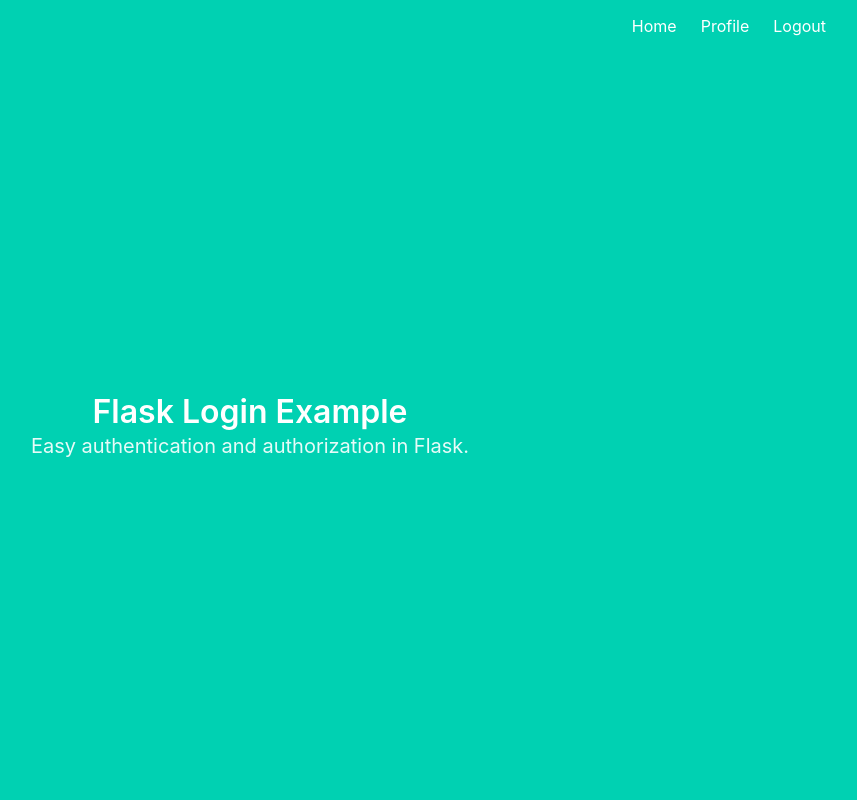
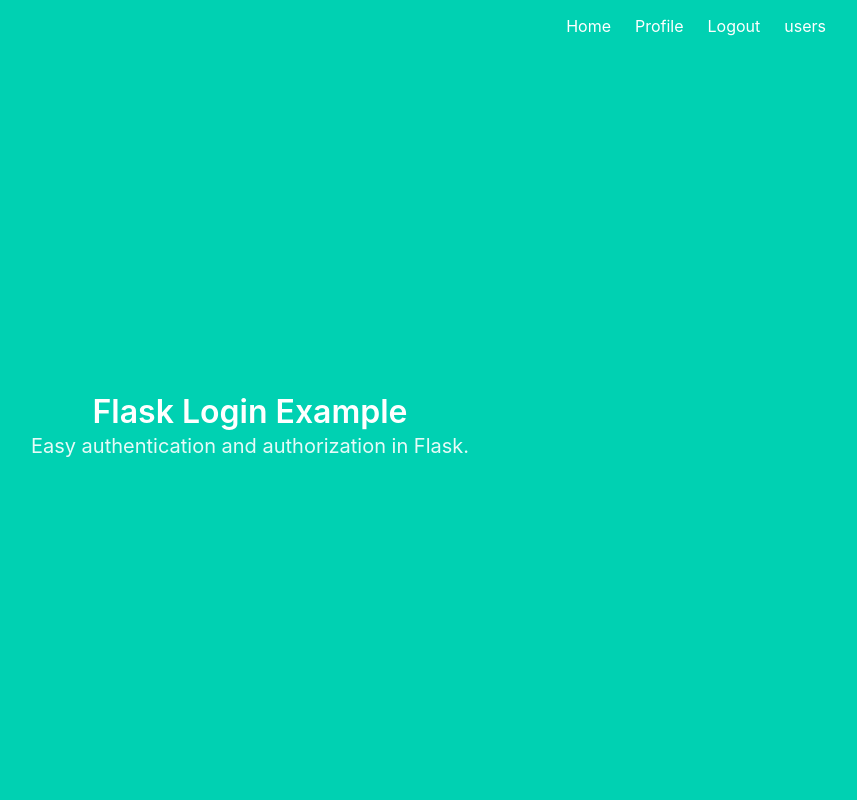
Before and after one commit to osunguk/Flask_auth, a Flask app: page / in a window 1280 px wide. Shown: the whole page, without its empty margins (390-1247 px from the left). Run offline with Flask 2, Linux system fonts and the light colour scheme; a user stored in the database is signed in.

Commit message:
user 리스트 보는 url 추가

```diff
--- a/project/main.py
+++ b/project/main.py
@@ -2,6 +2,7 @@
 from flask import Blueprint, render_template
 from flask_login import login_required, current_user
 from . import db
+from .models import User
 
 main = Blueprint('main', __name__)
 
@@ -15,3 +16,10 @@ def index():
 @login_required
 def profile():
     return render_template('profile.html', name=current_user.name)
+
+
+@login_required
+@main.route('/users')
+def users():
+    users = User.query.all()
+    return render_template('users.html', users=users)
--- a/project/templates/base.html
+++ b/project/templates/base.html
@@ -41,6 +41,11 @@
                                 Logout
                             </a>
                             {% endif %}
+                            {% if current_user.is_authenticated %}
+                            <a href="{{ url_for('main.users') }}" class="navbar-item">
+                                users
+                            </a>
+                            {% endif %}
                         </div>
                     </div>
                 </div>
```
Also changed, not shown: project/templates/users.html (added, +14 -0 lines).
